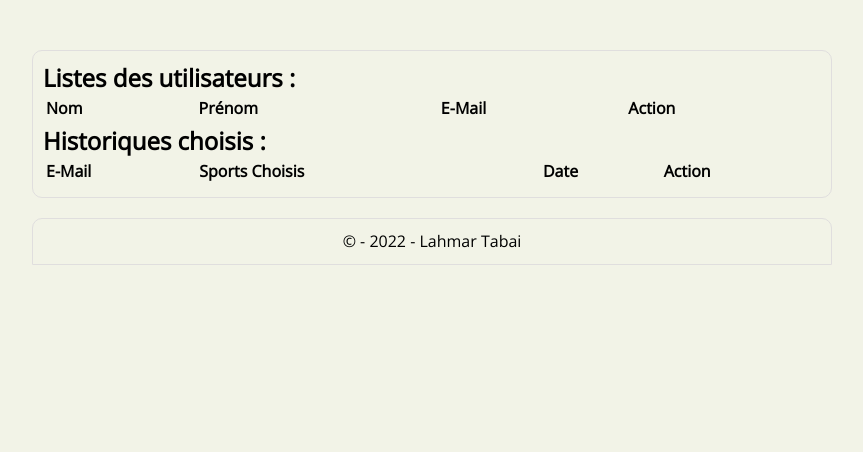
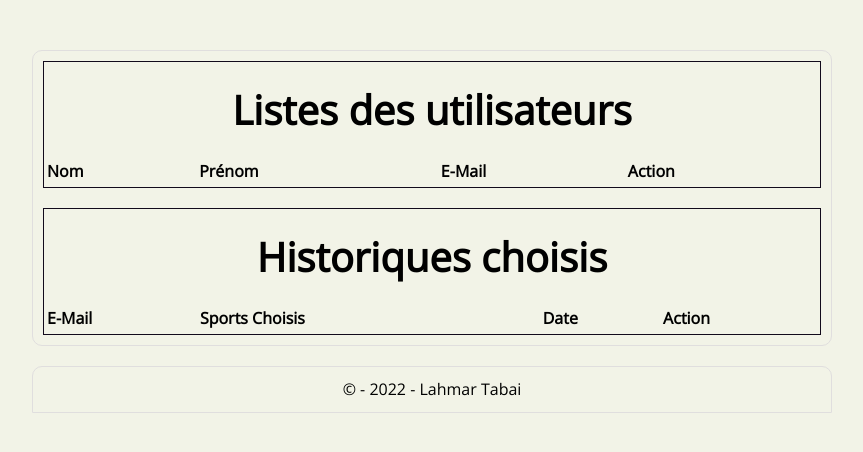
Before and after one commit to LahmarTabai/Maison_Ligues, a PHP site: page /admin/wellcome.php in a window 1280 px wide. Shown: the part 90-542 px from the top of the page, without its empty margins (208-1071 px from the left). Run offline with PHP 8.4, Linux system fonts and the light colour scheme; the visitor is signed in with stand-in values (Sample User, id 1); data that the repository does not hold is empty; some libraries are stand-ins or nearby versions.

Commit message:
css admin

```diff
--- a/admin/wellcome.php
+++ b/admin/wellcome.php
@@ -58,7 +58,7 @@ $_bdd = new PDO('mysql:host=localhost;
     </header>
     <main>
         <section>
-            <h2>Listes des utilisateurs :</h2>
+            <h2>Listes des utilisateurs</h2>
 <table>
     <tr>
         <th>Nom</th>
@@ -78,7 +78,7 @@ $_bdd = new PDO('mysql:host=localhost;
 </section>
 
 <section>
-            <h2>Historiques choisis :</h2>
+            <h2>Historiques choisis </h2>
 <table>
     <tr>
         <th>E-Mail</th>
--- a/css/admin_wellcome.css
+++ b/css/admin_wellcome.css
@@ -246,3 +246,38 @@ table tr, table th {
 table thead {
     border: #120a1b solid .1rem;
 }
+
+section h2 {
+    text-align: center;
+    margin: 2rem;
+    font-size: 4rem;
+}
+
+main section {
+    border: #120a1b solid .1rem;
+}
+
+main section:first-child {
+    margin-bottom: 2rem;
+}
+
+main section table td {
+    padding: 1rem 1rem 1rem 0;
+}
+
+main section table td a {
+    display: block;
+    width: 100%;
+    text-decoration: none;
+    color: #222;
+    line-height: 3rem;
+    text-transform: capitalize;
+    background-color: #f6301a;
+    border-radius: .4rem;
+    text-align: center;
+}
+
+main section table td a:hover {
+    background-color: #2b6b03;
+    color: #fff;
+}
```
